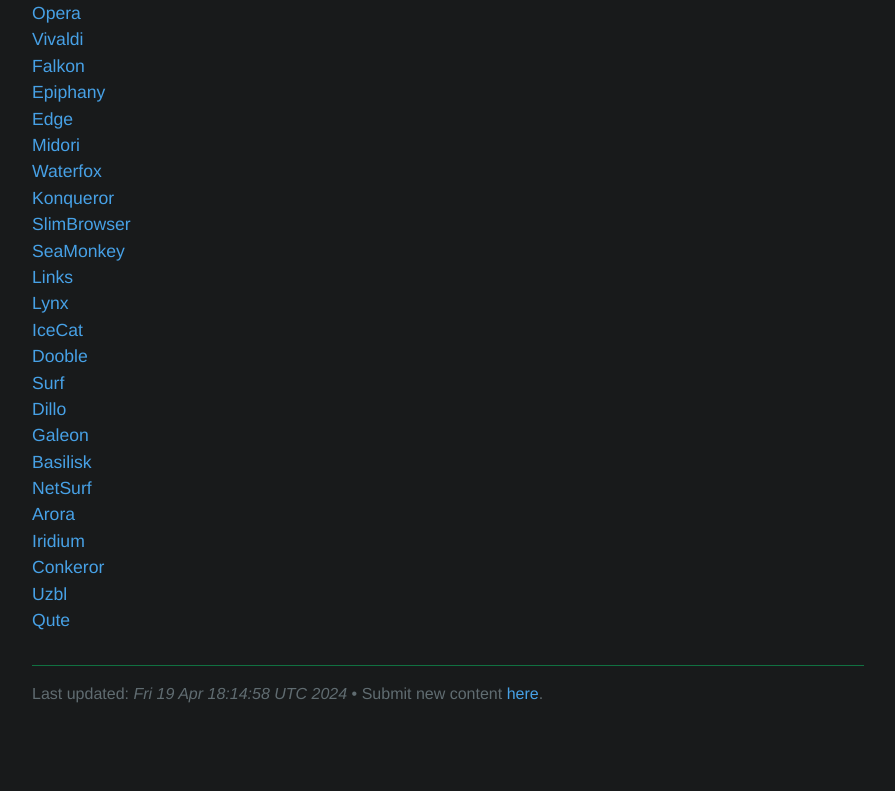
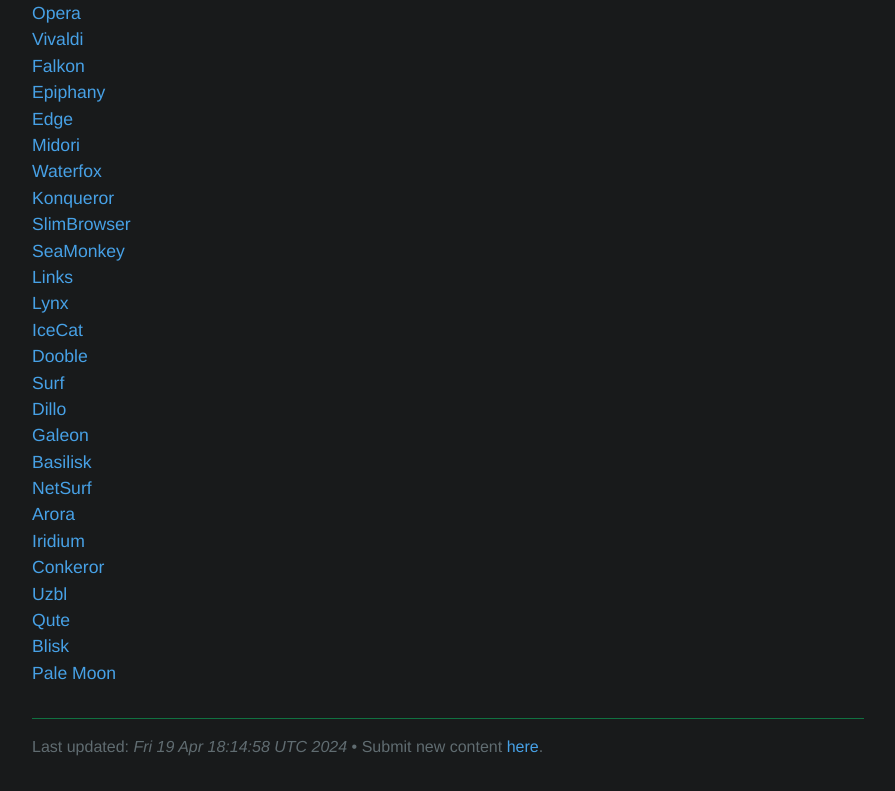
Before and after one commit to TuxHubNet/tuxhubnet.github.io, a plain HTML site: page webbrowsers.html in a window 1280 px wide. Shown: the part 424-1215 px from the top of the page, without its empty margins (192-1087 px from the left). Before the commit the page ends 1162 px from the top, so only its background shows below. Drawn offline with Linux system fonts and the light colour scheme; a web font is replaced by a local one.

Commit message:
Update webbrowsers.html

```diff
--- a/webbrowsers.html
+++ b/webbrowsers.html
@@ -69,6 +69,8 @@
 <a href="http://conkeror.org/">Conkeror</a><br/>
 <a href="https://www.uzbl.org/">Uzbl</a><br/>
 <a href="https://qutebrowser.org/">Qute</a><br/>
+<a href="https://blisk.io/">Blisk</a><br/>
+<a href="https://www.palemoon.org/">Pale Moon</a><br/>
 
 <footer class="site-footer">
   Last updated: <i>Fri 19 Apr 18:14:58 UTC 2024</i>&nbsp;•&nbsp;Submit new content <a href="https://github.com/TuxHubNet/tuxhubnet.github.io/issues">here</a>.
```
